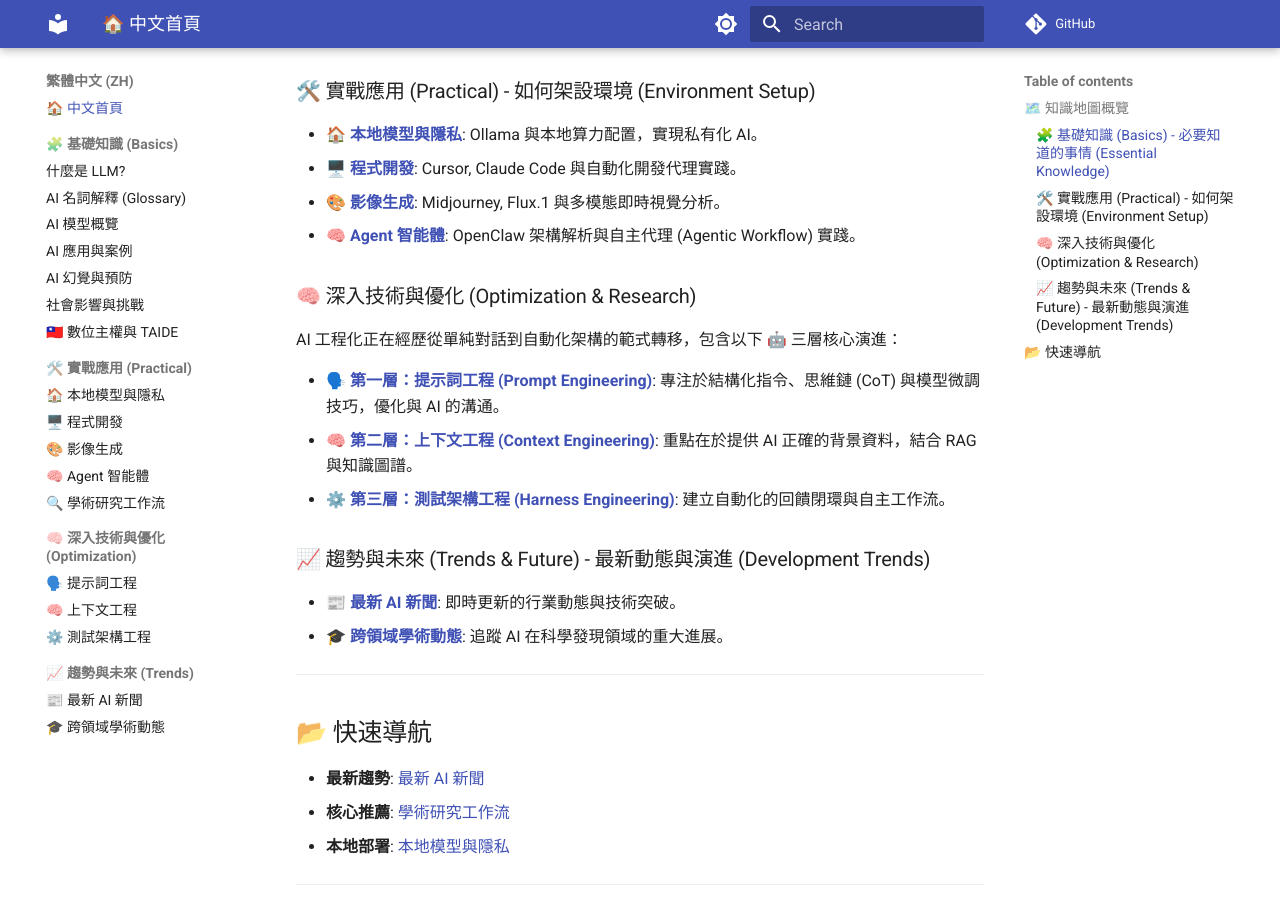
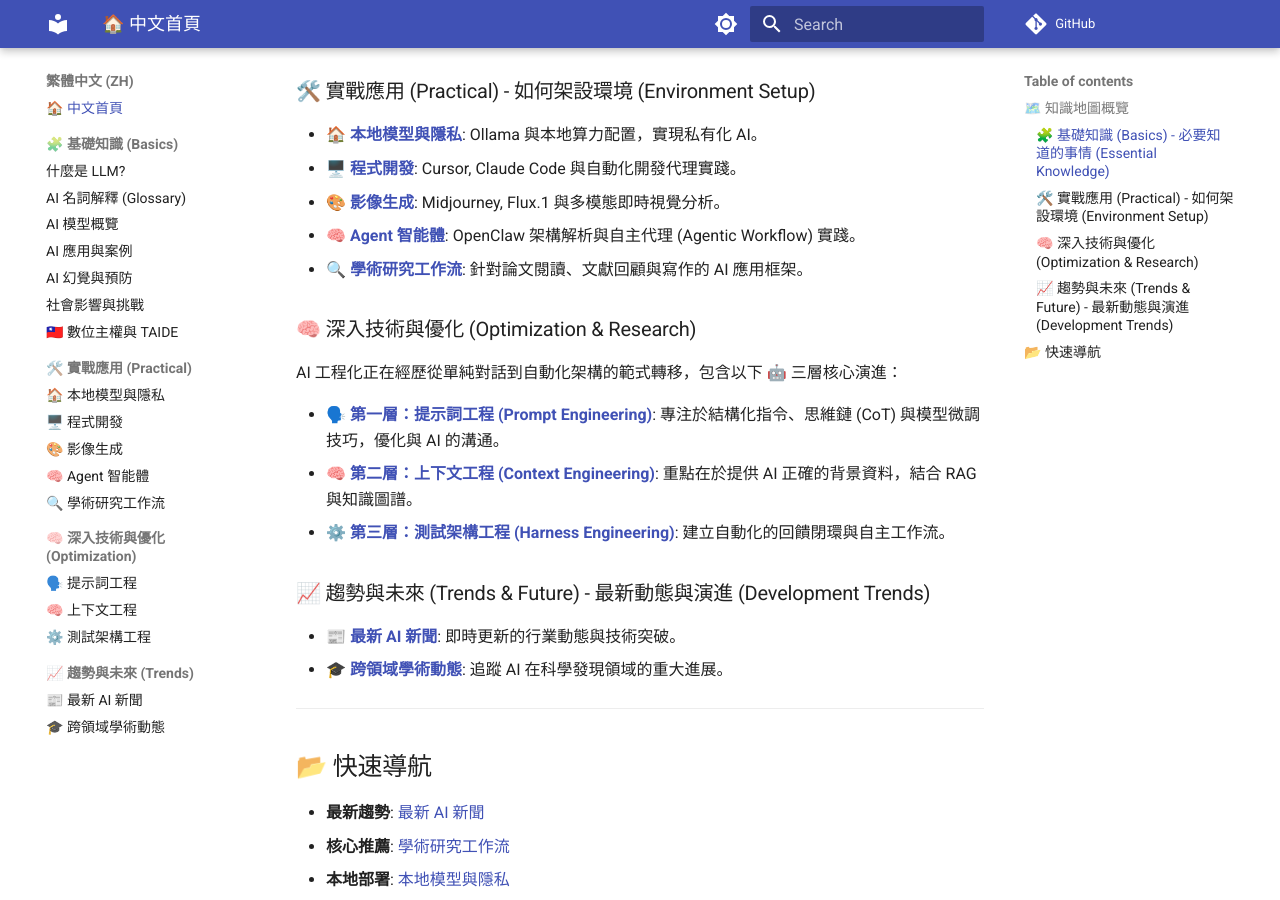
Before and after one commit to ultima6-tw/ai-map, an MkDocs documentation site: the page built from docs/zh/index.md, in a window 1280 px wide and 900 px high, scrolled down 573 px. Built offline with MkDocs 1.6.1 and Material for MkDocs 9.7.7, drawn with Linux system fonts in a browser that asks for light colours; comment, search, counter and statistics services are not loaded.

Commit message:
docs: add missing research-workflow links to index pages

```diff
--- a/docs/zh/index.md
+++ b/docs/zh/index.md
@@ -18,6 +18,7 @@
 - **[🖥️ 程式開發](tools-coding.md)**: Cursor, Claude Code 與自動化開發代理實踐。
 - **[🎨 影像生成](tools-image.md)**: Midjourney, Flux.1 與多模態即時視覺分析。
 - **[🧠 Agent 智能體](agent.md)**: OpenClaw 架構解析與自主代理 (Agentic Workflow) 實踐。
+- **[🔍 學術研究工作流](research-workflow.md)**: 針對論文閱讀、文獻回顧與寫作的 AI 應用框架。
 
 ### 🧠 深入技術與優化 (Optimization & Research)
 AI 工程化正在經歷從單純對話到自動化架構的範式轉移，包含以下 🤖 三層核心演進：
```
Also changed, not shown: docs/en/index.md (+1 -0 lines).
